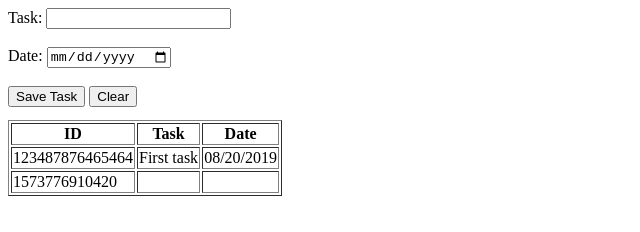
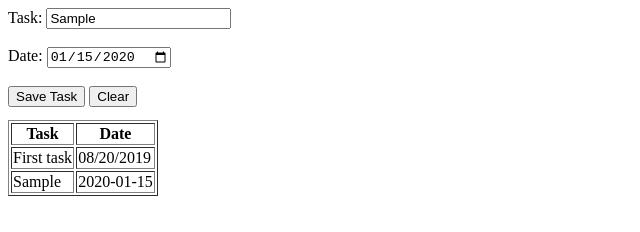
Before and after one commit to tmborrego/TestProject, a plain HTML site: page index.html in a window 1280 px wide. Both pictures are taken after typing "Sample", "2020-01-15" into the empty fields and a click on the button "Save Task". Shown: the whole page, without its empty margins (0-640 px from the left). Drawn offline with Linux system fonts and the light colour scheme.

Commit message:
111419_Release

```diff
--- a/index.html
+++ b/index.html
@@ -1,4 +1,3 @@
-
 <!DOCTYPE html>
 <html lang="en">
 <head>
@@ -25,12 +24,10 @@
 </form>
 <table border ="1">
     <tr>
-        <th>ID</th>
         <th>Task</th>
         <th>Date</th>
     </tr>
     <tr>
-        <td>123487876465464</td>
          <td>First task</td>
          <td>08/20/2019</td>
 
--- a/maintest.js
+++ b/maintest.js
@@ -3,23 +3,18 @@ const tasks = [];
 const addTask = (ev)=>{
     ev.preventDefault();
     const newTask = {
-        id: Date.now(),
         title: document.getElementById('newTask').value,
         date:  document.getElementById('date').value,
 
     }
 
-    tasks.push(newTask);
-    document.forms[0].reset();
-
+   tasks.push(newTask);
 
 
 localStorage.setItem('MyNewTasks', JSON.stringify(tasks) );
-
-}
-
-const addRow = (ev)=> {
-    const id = Date.now();
+};
+const addRow = (ev)=>{
+    ev.preventDefault();
     const newTask = document.getElementById('newTask').value;
     const date = document.getElementById('date').value;
 
@@ -29,18 +24,17 @@ const addRow = (ev)=> {
 
     const cel1 = newRow.insertCell(0)
     const cel2 = newRow.insertCell(1);
-    const cel3 = newRow.insertCell(2);
 
-        cel1.innerHTML = id;
-        cel2.innerHTML = newTask;
-        cel3.innerHTML = date;
-}
+        cel1.innerHTML = newTask;
+        cel2.innerHTML = date;
+
+};
+
 document.addEventListener('DOMContentLoaded', ()=>{
-    const subButton = document.getElementById ("subButton");
-    subButton.addEventListener('click', addTask);
-    subButton.addEventListener('click', addRow);
-}
-);
+    document.getElementById('subButton').addEventListener('click', addTask);
+    document.getElementById('subButton').addEventListener('click', addRow);
+
+})
   //next steps - get task and date value, store in an array
     //write display function to build table i can see
     //validate data
```
